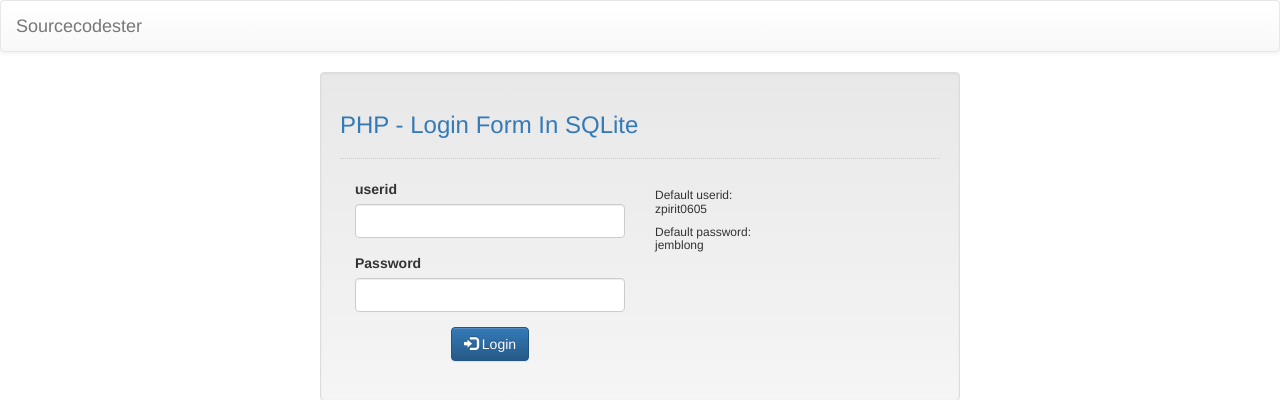
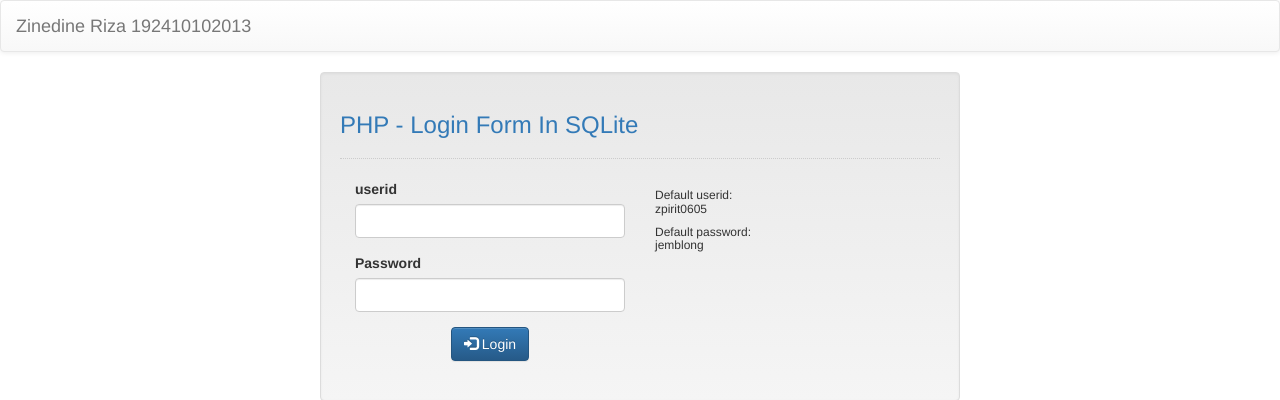
Before and after one commit to ZinedineR/loginphpsqlite, a PHP site: page / in a window 1280 px wide. Shown: the top 400 px of the page. Run offline with PHP 8.4, Linux system fonts and the light colour scheme; data comes from the database, SQL or seed files in the repository; data that the repository does not hold is empty.

Commit message:
fffff
-_

```diff
--- a/index.php
+++ b/index.php
@@ -11,7 +11,7 @@
 <body>
   <nav class="navbar navbar-default">
     <div class="container-fluid">
-      <a class="navbar-brand" href="https://sourcecodester.com">Sourcecodester</a>
+      <a class="navbar-brand" href="https://sourcecodester.com">Zinedine Riza 192410102013</a>
     </div>
   </nav>
   <div class="col-md-3"></div>
```
